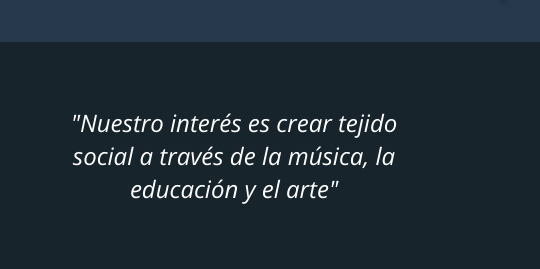
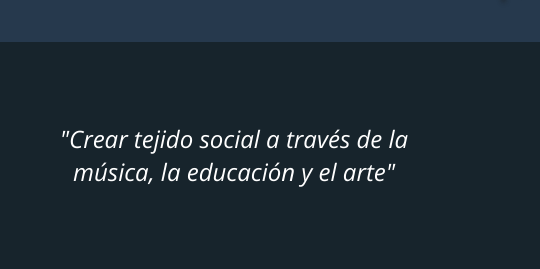
Before and after one commit to corpolicania/web, a plain HTML site: page index.html in a window 1280 px wide. Shown: the part 734-1003 px from the top of the page, 0-540 px from the left. Drawn offline with nearby package versions, Linux system fonts and the light colour scheme.

Commit message:
Update index.html

```diff
--- a/index.html
+++ b/index.html
@@ -32,7 +32,7 @@
 		<div class="footer">
 			<div class="item">
 				<p class="slogan">
-				"Nuestro interés es crear tejido social a través de la música, la educación y el arte"
+				"Crear tejido social a través de la música, la educación y el arte"
 			</p>
 			</div>
 			<div class="item">
```
